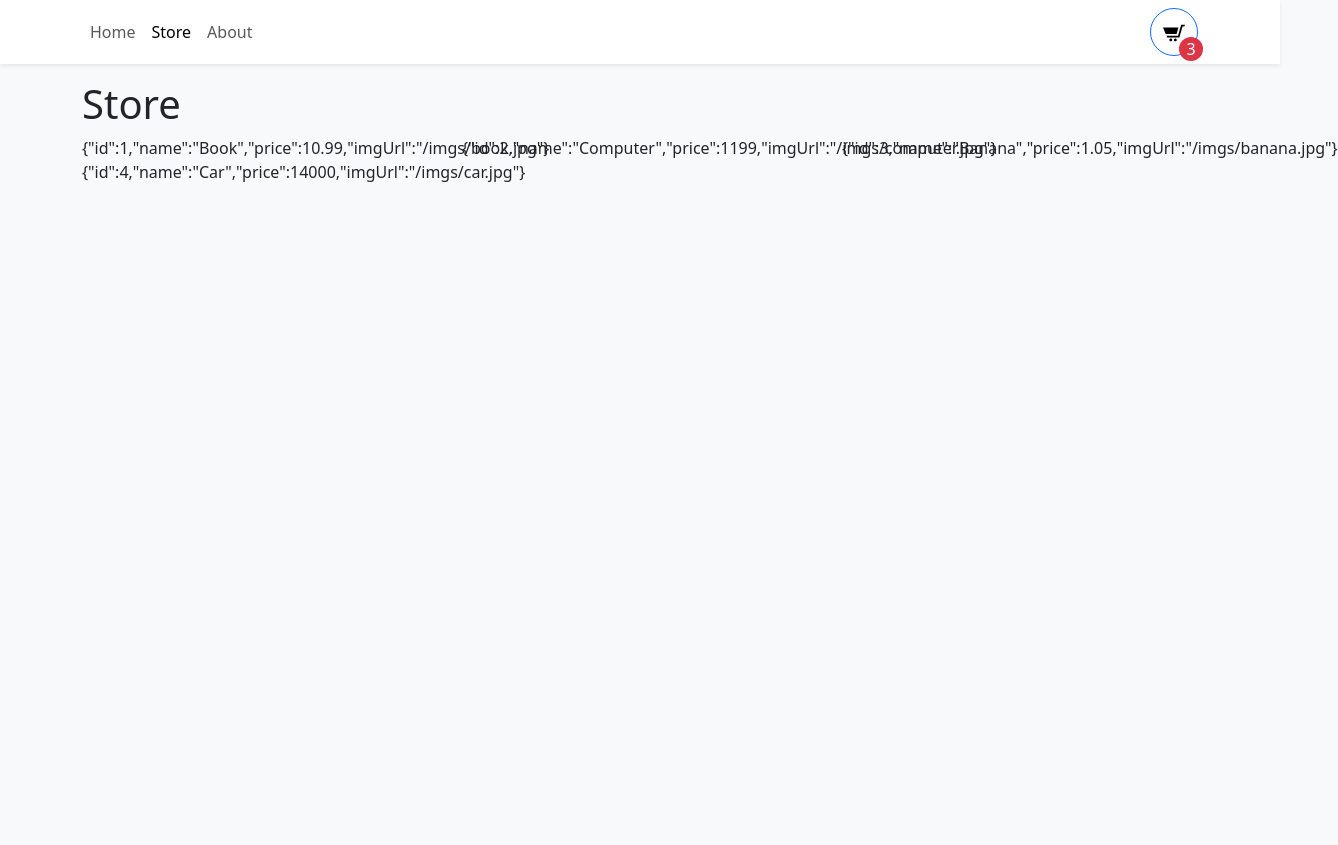
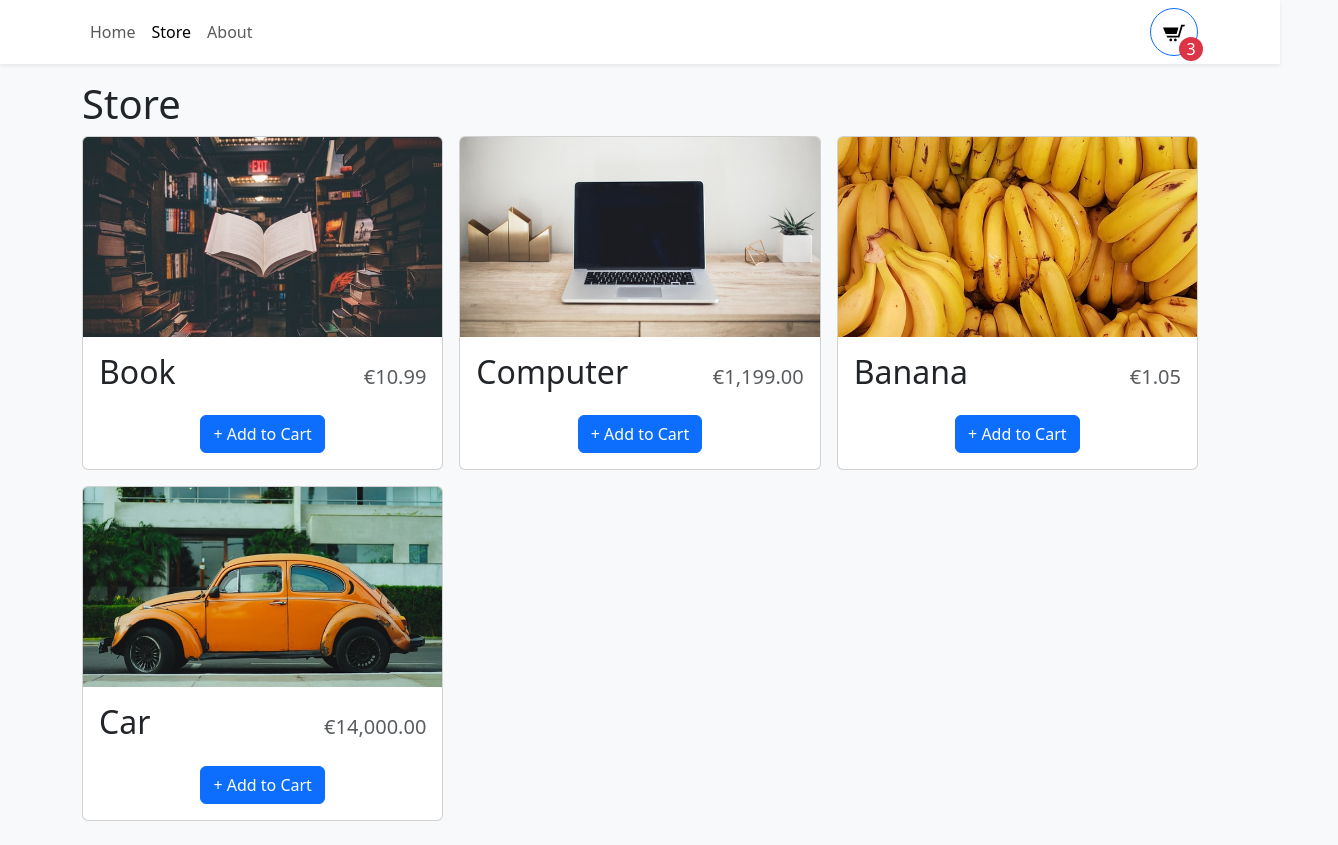
Before and after one commit to adam040992/TS-Shopping-Cart, a React (Vite) app: page /store in a window 1280 px wide. Shown: the whole page, 1338 px wide, since content can reach past the window. Before the commit the page ends 800 px from the top, so only its background shows below. Built offline with nearby package versions, Linux system fonts and the light colour scheme.

Commit message:
Add: Storeitme

```diff
--- /dev/null
+++ b/src/components/StoreItem.tsx
@@ -0,0 +1,32 @@
+import React from 'react'
+import { Button, Card } from 'react-bootstrap'
+import { formatCurrency } from '../utilities/formatCurrency'
+type StoreItemProps = {
+    id: number,
+    name: string,
+    price: number,
+    imgUrl: string
+}
+
+export function StoreItem({ id, name, price, imgUrl }: StoreItemProps) {
+    const quantity = 0;
+    return (
+    <Card>
+        <Card.Img
+            variant='top'
+            src={imgUrl}
+            height="200px"
+            style={{ objectFit: "cover" }}
+        />
+        <Card.Body className='d-flex flex-column'>
+            <Card.Title className='d-flex justify-content-between align-items-baseline mb-4'>
+                <span className='fs-2'>{name}</span>
+                <span className='ms-2 text-muted'>{formatCurrency(price)}</span>
+            </Card.Title>
+            <div className='m-auto'>
+                <Button>+ Add to Cart</Button>
+            </div>
+        </Card.Body>
+    </Card>
+  )
+}
--- a/src/pages/Store.tsx
+++ b/src/pages/Store.tsx
@@ -1,15 +1,18 @@
 import React from 'react'
 import storeItems from "../data/items.json"
 import { Col, Row } from 'react-bootstrap'
+import { StoreItem } from '../components/StoreItem'
 
 
 export function Store() {
   return (
     <>
     <h1>Store</h1>
-    <Row lg={3} md={2} xs={1}>
-      {storeItems.map((item, index) => (
-        <Col key={index}>{JSON.stringify(item)}</Col>
+    <Row lg={3} md={2} xs={1} className='g-3'>
+      {storeItems.map((item) => (
+        <Col key={item.id}>
+          <StoreItem {...item} />
+        </Col>
       ))}
     </Row>
     </>
--- /dev/null
+++ b/src/utilities/formatCurrency.ts
@@ -0,0 +1,8 @@
+const CURRENCY_FORMATTER = new Intl.NumberFormat(undefined, {
+    style: "currency", currency: "EUR"})
+
+export function formatCurrency(number: number) {
+  return (
+    CURRENCY_FORMATTER.format(number)
+  )
+}
```
